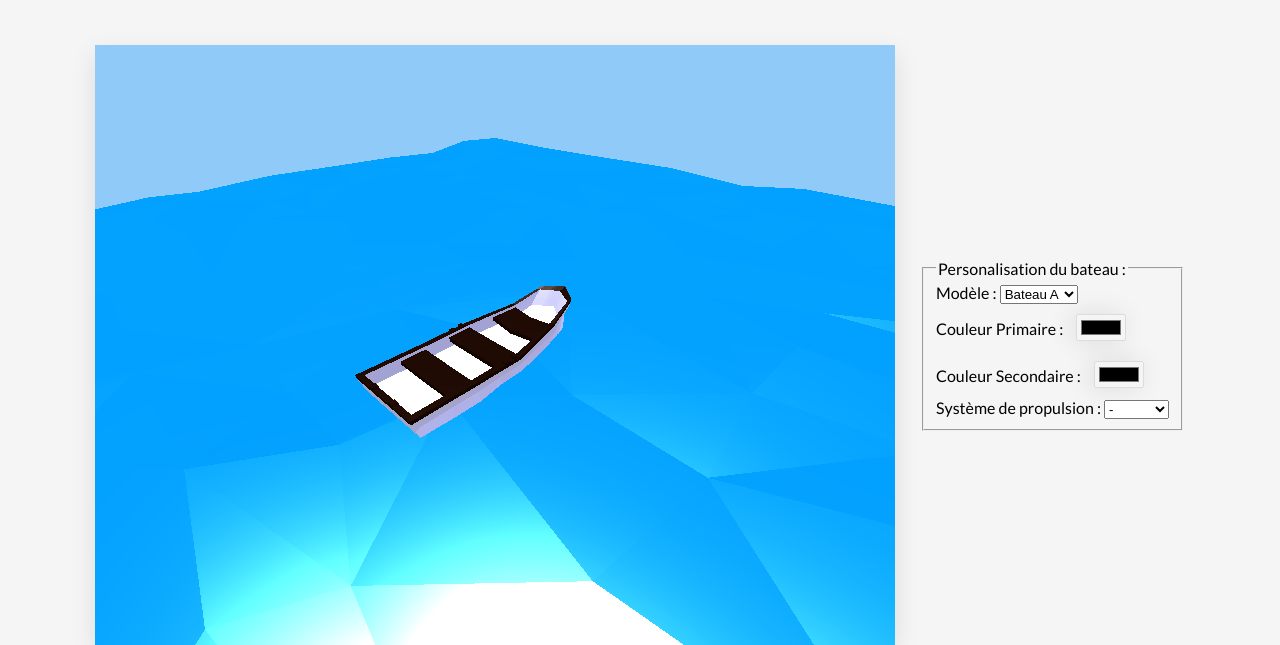
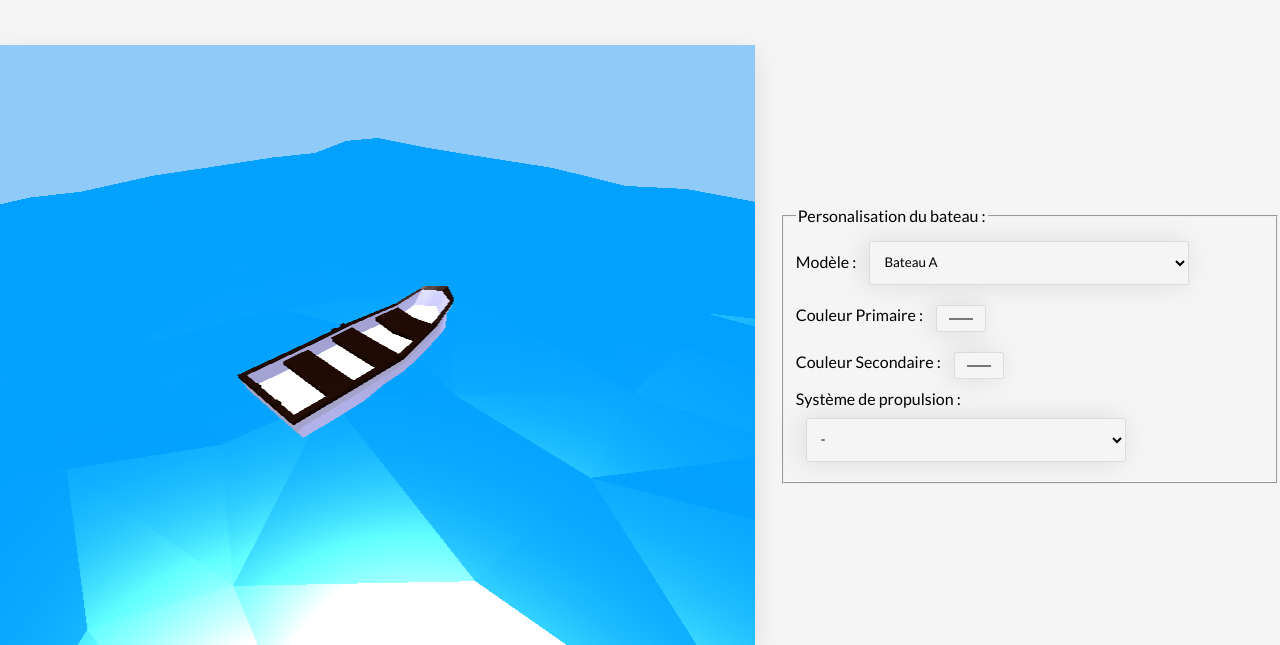
Before and after one commit to navy-gate/navy-gate.github.io, a plain HTML site: page dream/index.html in a window 1280 px wide. Shown: the part 155-800 px from the top of the page. Drawn offline with Linux system fonts and the light colour scheme; animation ran at ten frames a second.

Commit message:
Mon texte de commit

```diff
--- a/styles/style.css
+++ b/styles/style.css
@@ -552,7 +552,7 @@ header:before
 	-webkit-justify-content:center;
 	-webkit-align-items:center;
 }
-input:not([type='color']),textarea
+input:not([type='color']),textarea,select,input:not([type='submit'])
 {
 	background-color: transparent;
     padding: 12px 10px;
@@ -591,6 +591,7 @@ input:focus,textarea:focus
 {
 	border: 1px solid rgba(15,80,154,0.4);
 }
+
 .submit-button
 {
 	border-radius: 3px;
```
